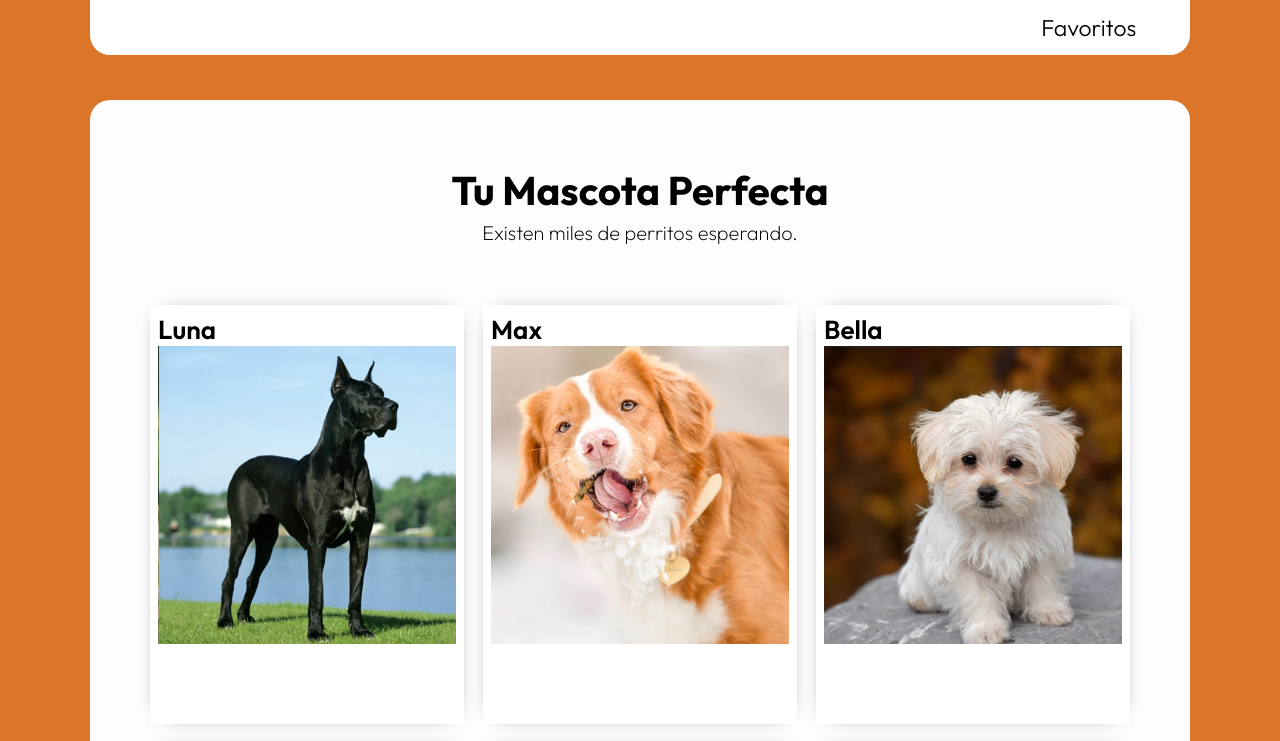
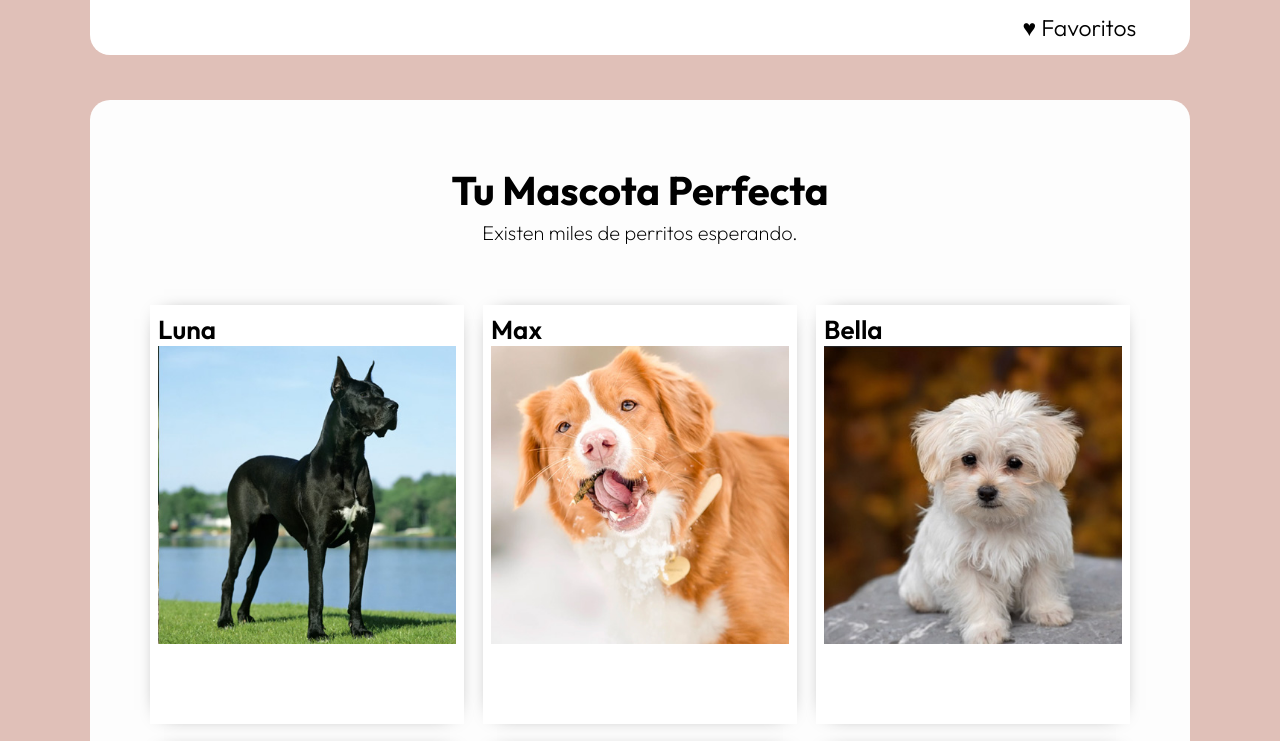
Before and after one commit to dabicho88/fundacioncarter, a plain HTML site: page index.html in a window 1280 px wide. Shown: the top 741 px of the page. Drawn offline with Linux system fonts and the light colour scheme.

Commit message:
subbiending

```diff
--- a/css/style.css
+++ b/css/style.css
@@ -35,7 +35,7 @@ span.schoolbell-regular {
   transform: rotate(-15deg);
 }
 .main{
-  background: #db7527;
+  background: #e0c0b8;
   position: relative;
   width: 100%;
   height: auto;
--- a/index.html
+++ b/index.html
@@ -8,12 +8,13 @@
 <link rel="preconnect" href="https://fonts.googleapis.com">
 <link rel="preconnect" href="https://fonts.gstatic.com" crossorigin>
 <link href="https://fonts.googleapis.com/css2?family=Outfit:wght@100..900&family=Source+Serif+4:ital,opsz,wght@0,8..60,200..900;1,8..60,200..900&display=swap" rel="stylesheet">
+<meta name="referrer" content="no-referrer-when-downgrade">
 </head>
 <body class="outfit-1 ">
   <div class="main">
     <section class="cabezal">
       <header class="titleSecundario source-serif-1">
-        <div class="partmenu">Favoritos</div>
+        <div class="partmenu">♥ Favoritos</div>
       </header>
     </section>
 
```
